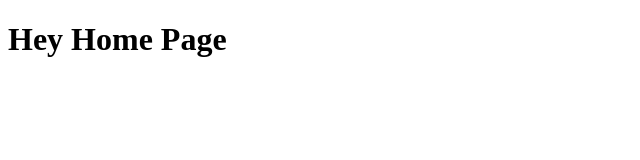
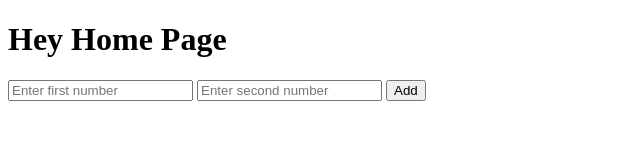
Before and after one commit to Imran660/sample-site, a plain HTML site: page index.html in a window 1280 px wide. Shown: the whole page, without its empty margins (0-640 px from the left). Drawn offline with Linux system fonts and the light colour scheme.

Commit message:
added input features

```diff
--- /dev/null
+++ b/demo.js
@@ -0,0 +1,5 @@
+function save() {
+  let num1 = parseInt(document.getElementById("number1").value);
+  let num2 = parseInt(document.getElementById("number2").value);
+  document.getElementById("show-result").innerText = num1 + num2;
+}
--- a/index.html
+++ b/index.html
@@ -5,5 +5,10 @@
   </head>
   <body>
     <h1>Hey Home Page</h1>
+    <input type="text" id="number1" placeholder="Enter first number" />
+    <input type="text" id="number2" placeholder="Enter second number" />
+    <button onclick="save()">Add</button>
+    <span id="show-result"></span>
+    <script src="demo.js"></script>
   </body>
 </html>
```
